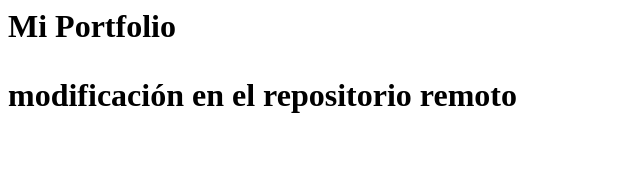
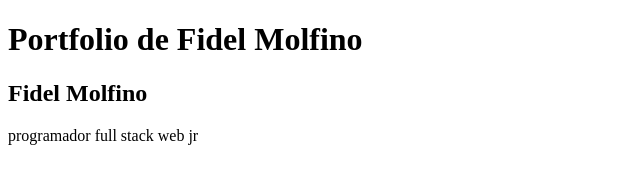
Before and after one commit to fogatas/PortfolioFrontEnd, a plain HTML site: page index.html in a window 1280 px wide. Shown: the whole page, without its empty margins (0-640 px from the left). Drawn offline with nearby package versions, Linux system fonts and the light colour scheme.

Commit message:
cuarto commit

```diff
--- a/index.html
+++ b/index.html
@@ -1,2 +1,21 @@
-<h1>Mi Portfolio<h1>
-    <p> modificación en el repositorio remoto</p>
+<!DOCTYPE html>
+<html lang="en">
+<head>
+<meta charset="utf-8">
+<title>Potrfolio de Fidel Molfino</title>
+<meta name="description" content="Roughly 155 characters">
+<link rel="stylesheet" type="text/css" href="mystyle.css">
+<script src="https://ajax.googleapis.com/ajax/libs/jquery/1.7.1/jquery.min.js"></script>
+<script src="script.js"></script>
+</head>
+<body>
+<div>
+    <h1> Portfolio de Fidel Molfino
+
+</h1>
+ </div>
+<!-- Content -->
+<div><h2> Fidel Molfino </h2> </div>
+<div> programador full stack web jr</div>
+</body>
+</html>
```
